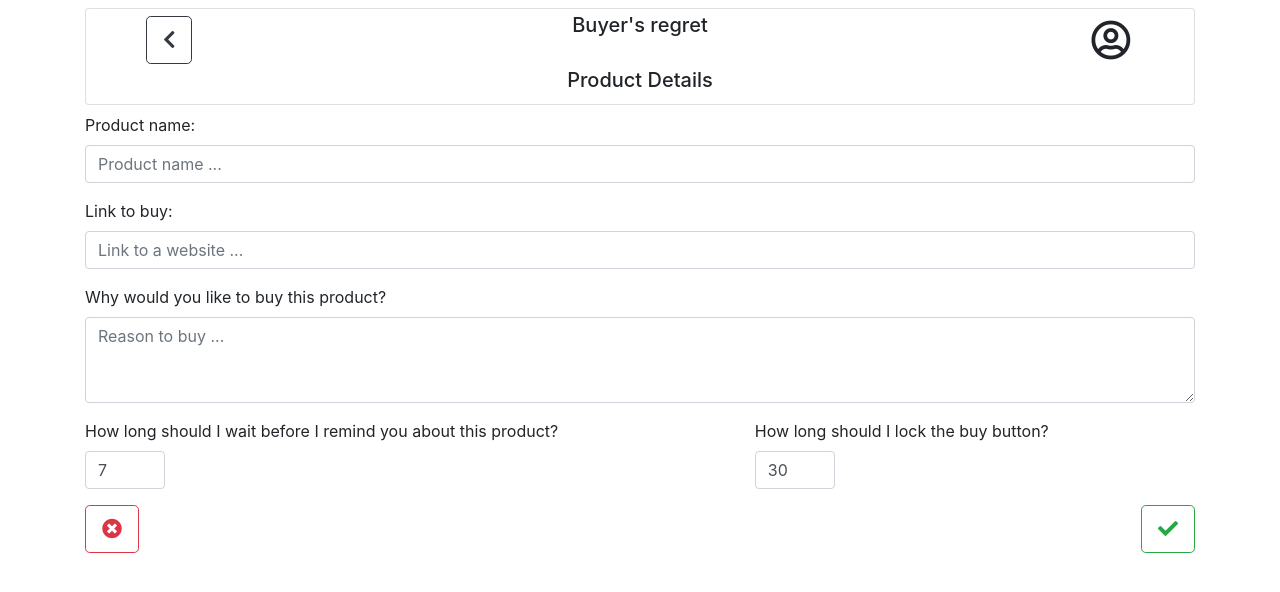
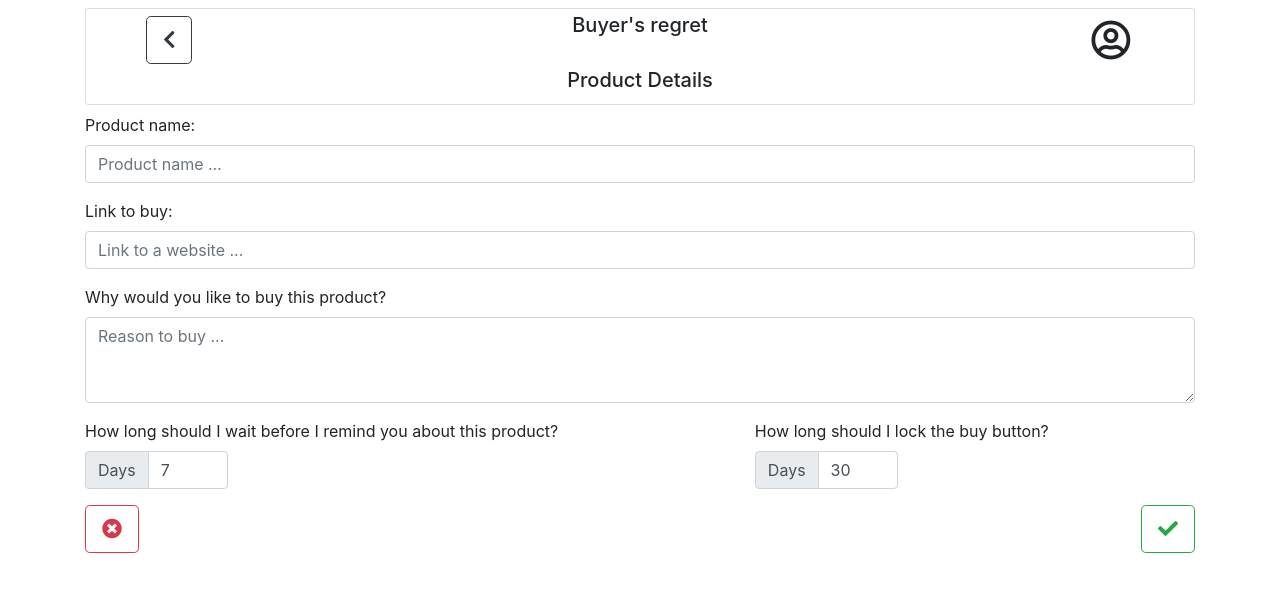
Before and after one commit to agiledev3/buyers-remorse-app, a React (Create React App) app: page / in a window 1280 px wide. Both pictures are taken after a click on the button "Add new product". Shown: the top 592 px of the page. Built offline with nearby package versions, Linux system fonts and the light colour scheme.

Commit message:
EditProduct: specify that period in days; add validation to link field

```diff
--- a/src/Components/EditProduct/index.js
+++ b/src/Components/EditProduct/index.js
@@ -1,7 +1,7 @@
 import { useEffect } from "react";
 import useForm from "./useForm";
 import Pages from "../PageSelection/Pages";
-import { Col, Button, Form } from "react-bootstrap";
+import { Col, Button, Form, InputGroup } from "react-bootstrap";
 
 const EditProduct = (props) => {
   const { handleChange, handleReset, product } = useForm(props.product);
@@ -52,6 +52,8 @@ const EditProduct = (props) => {
           placeholder="Link to a website ..."
           name="linkToBuy"
           id="linkToBuy"
+          pattern="(www\.)?[-a-zA-Z0-9@:%._\+~#=]{1,256}\.[a-zA-Z0-9()]{1,6}\b([-a-zA-Z0-9()@:%_\+.~#?&//=]*)"
+          title="Should be a valid web address, e.g. www.example.com"
         />
       </Form.Group>
       <Form.Group>
@@ -74,6 +76,10 @@ const EditProduct = (props) => {
           <Form.Label htmlFor="reminderPeriod">
             How long should I wait before I remind you about this product?
           </Form.Label>
+          <InputGroup>
+            <InputGroup.Prepend>
+              <InputGroup.Text>Days</InputGroup.Text>
+            </InputGroup.Prepend>
             <Form.Control
               onChange={handleChange}
               value={product.reminderPeriod}
@@ -85,12 +91,17 @@ const EditProduct = (props) => {
               max="30"
               style={{ maxWidth: "5rem" }}
             />
+          </InputGroup>
         </Form.Group>
         <Col lg="2"></Col>
         <Form.Group as={Col} xs="auto">
           <Form.Label htmlFor="coolingPeriod">
             How long should I lock the buy button?
           </Form.Label>
+          <InputGroup>
+            <InputGroup.Prepend>
+              <InputGroup.Text>Days</InputGroup.Text>
+            </InputGroup.Prepend>
             <Form.Control
               onChange={handleChange}
               value={product.coolingPeriod}
@@ -102,6 +113,7 @@ const EditProduct = (props) => {
               max="90"
               style={{ maxWidth: "5rem" }}
             />
+          </InputGroup>
         </Form.Group>
       </Form.Row>
       <Form.Row>
```
Lines whose indentation alone changed are shown as unchanged.
